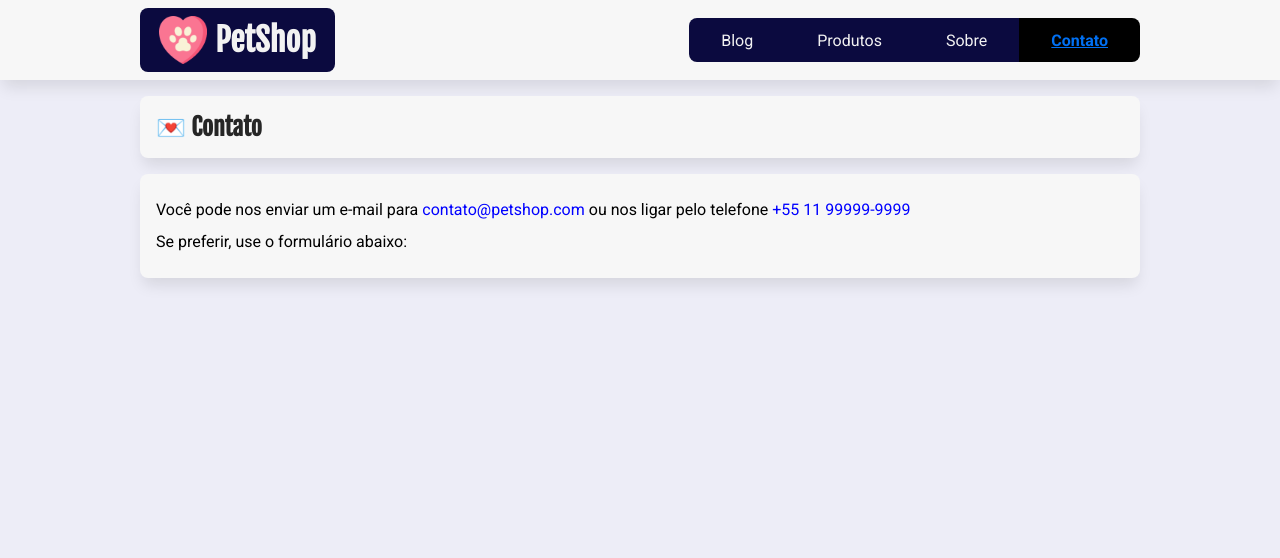
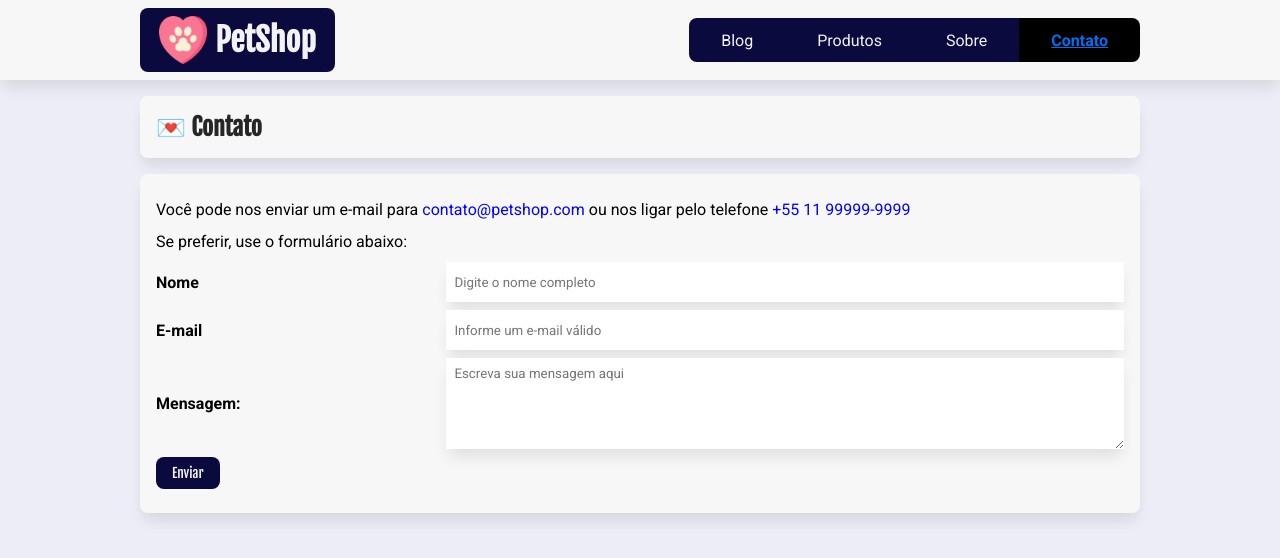
Before and after one commit to VanessaBaldin1/petshop, a Next.js app: page /contato in a window 1280 px wide. Shown: the top 558 px of the page. Built offline with nearby package versions, Linux system fonts and the light colour scheme.

Commit message:
Cria e Adiciona componente Formulário de contato

```diff
--- a/src/app/contato/page.tsx
+++ b/src/app/contato/page.tsx
@@ -2,6 +2,7 @@
 import type { Metadata } from "next";
 import estilos from "./contato.module.css";
 import Container from "@/components/Container";
+import Formulario from "@/components/Formulario";
 
 export const metadata: Metadata = {
   title: "Contato | PetShop",
@@ -20,6 +21,7 @@ export default function Contato() {
         </p>
 
         <p>Se preferir, use o formulário abaixo:</p>
+        <Formulario />
       </Container>
     </section>
   );
--- /dev/null
+++ b/src/components/Formulario.module.css
@@ -0,0 +1,60 @@
+.formulario {
+  & > .campo {
+    margin-bottom: 0.5rem;
+    display: flex;
+    justify-content: space-between;
+
+    & label {
+      font-weight: bold;
+      width: 30%;
+      display: flex;
+      align-items: center;
+    }
+
+    & input {
+      height: 40px;
+    }
+
+    & input,
+    & textarea {
+      width: 70%;
+      border: none;
+      box-shadow: var(--sombra-box);
+      padding: 0.5rem;
+      font-family: var(--font-roboto), sans-serif;
+    }
+
+    & button {
+      background-color: var(--cor-primaria-fundo);
+      color: var(--cor-primaria);
+      padding: 0.5rem 1rem;
+      border: none;
+      cursor: pointer;
+      border-radius: var(--borda-arredondada);
+
+      &:hover {
+        background-color: var(--cor-primaria-fundo-hover);
+      }
+
+      &:disabled {
+        background-color: #ccc;
+        cursor: not-allowed;
+        color: #666;
+      }
+    }
+  }
+
+  .mensagem {
+    margin-top: 1rem;
+  }
+
+  .sucesso {
+    color: green;
+    font-weight: bold;
+  }
+
+  .erro {
+    color: red;
+    font-weight: bold;
+  }
+}
--- /dev/null
+++ b/src/components/Formulario.tsx
@@ -0,0 +1,38 @@
+import estilos from "./Formulario.module.css";
+
+export default function Formulario() {
+  return (
+    <form action="" className={estilos.formulario}>
+      <div className={estilos.campo}>
+        <label htmlFor="nome">Nome</label>
+        <input
+          type="text"
+          name="nome"
+          id="nome"
+          placeholder="Digite o nome completo"
+        />
+      </div>
+      <div className={estilos.campo}>
+        <label htmlFor="email">E-mail</label>
+        <input
+          type="email"
+          name="email"
+          id="email"
+          placeholder="Informe um e-mail válido"
+        />
+      </div>
+      <div className={estilos.campo}>
+        <label htmlFor="mensagem">Mensagem:</label>
+        <textarea
+          name="mensagem"
+          id="mensagem"
+          rows={5}
+          placeholder="Escreva sua mensagem aqui"
+        ></textarea>
+      </div>
+      <div className={estilos.campo}>
+        <button type="submit">Enviar</button>
+      </div>
+    </form>
+  );
+}
```
Also changed, not shown: 1 other file (tests, documents, lock files or other folders).
